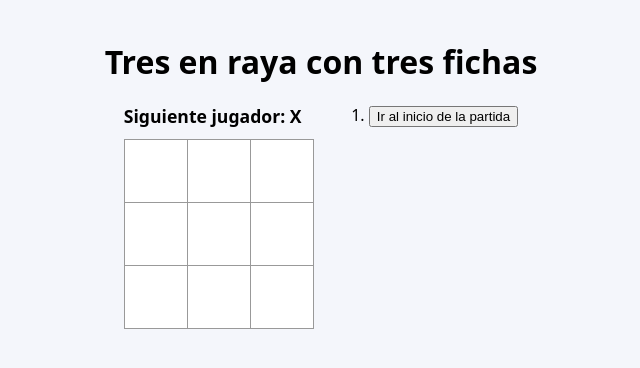
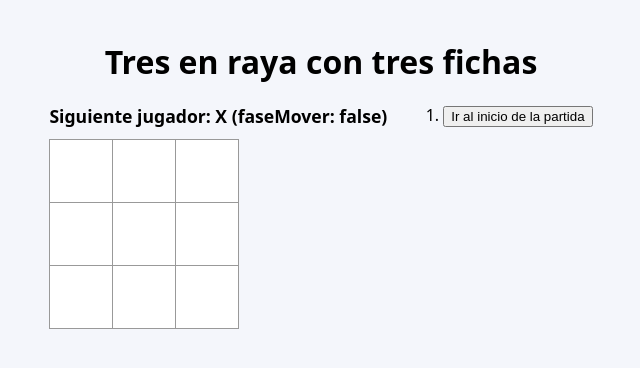
Before and after one commit to Imanol-Margarit/tres-en-raya-tres-fichas, a React (Vite) app: page / in a window 1280 px wide. Shown: the top 368 px of the page, without its empty margins (319-959 px from the left). Built offline with nearby package versions, Linux system fonts and the light colour scheme.

Commit message:
Paso 1: fase colocar o mover

```diff
--- a/src/components/Board.jsx
+++ b/src/components/Board.jsx
@@ -1,7 +1,4 @@
-// TODO (preparación): copia aquí tu Board de la parte 1 y después modifícalo.
-
-// TODO (paso 1): constante MAX_FICHAS = 3
-
+const MAX_FICHAS = 3;
 // Props nuevas que recibirá Board (paso 2):
 //   selected -> posición de la ficha elegida para mover, o null
 //   onSelect -> función para cambiar la ficha elegida
@@ -9,11 +6,6 @@ import Square from './Square'
 import { calculateWinner } from '../utils/calculateWinner';
 
 function Board({xIsNext, squares, onPlay}) {
-  // TODO (paso 1): valores derivados
-  //   - jugador: 'X' u 'O' según el turno
-  //   - fichasJugador: cuántas fichas tiene ese jugador en el tablero
-  //   - faseMover: true si ya tiene MAX_FICHAS
-
   // TODO (paso 2): handleClick(i) con dos fases
   //   Fase colocar -> igual que en la parte 1
   //   Fase mover   -> 1) pulsar una ficha propia la selecciona (o la deselecciona)
@@ -26,12 +18,16 @@ function Board({xIsNext, squares, onPlay}) {
   //   "Turno de X: elige una casilla vacía"
   const winner = calculateWinner(squares);
 
+  const jugador = xIsNext ? 'X' : 'O'
+  const fichasJugador = squares.filter((casilla) => casilla === jugador).length
+  const faseMover = fichasJugador >= MAX_FICHAS
+
   function handleClick(i){
     if(squares[i] || winner){
       return;
     }
     const copia = squares.slice()
-    copia[i] = xIsNext ? 'X' : 'O';
+    copia[i] = jugador
     onPlay(copia)
   }
 
@@ -39,7 +35,7 @@ function Board({xIsNext, squares, onPlay}) {
   if(winner){
     status = "Ganador: " + winner
   }else{
-    status = "Siguiente jugador: " + (xIsNext ? 'X' : 'O');
+    status = 'Siguiente jugador: ' + jugador + ' (faseMover: ' + faseMover + ')'
   }
 
   return (
```
